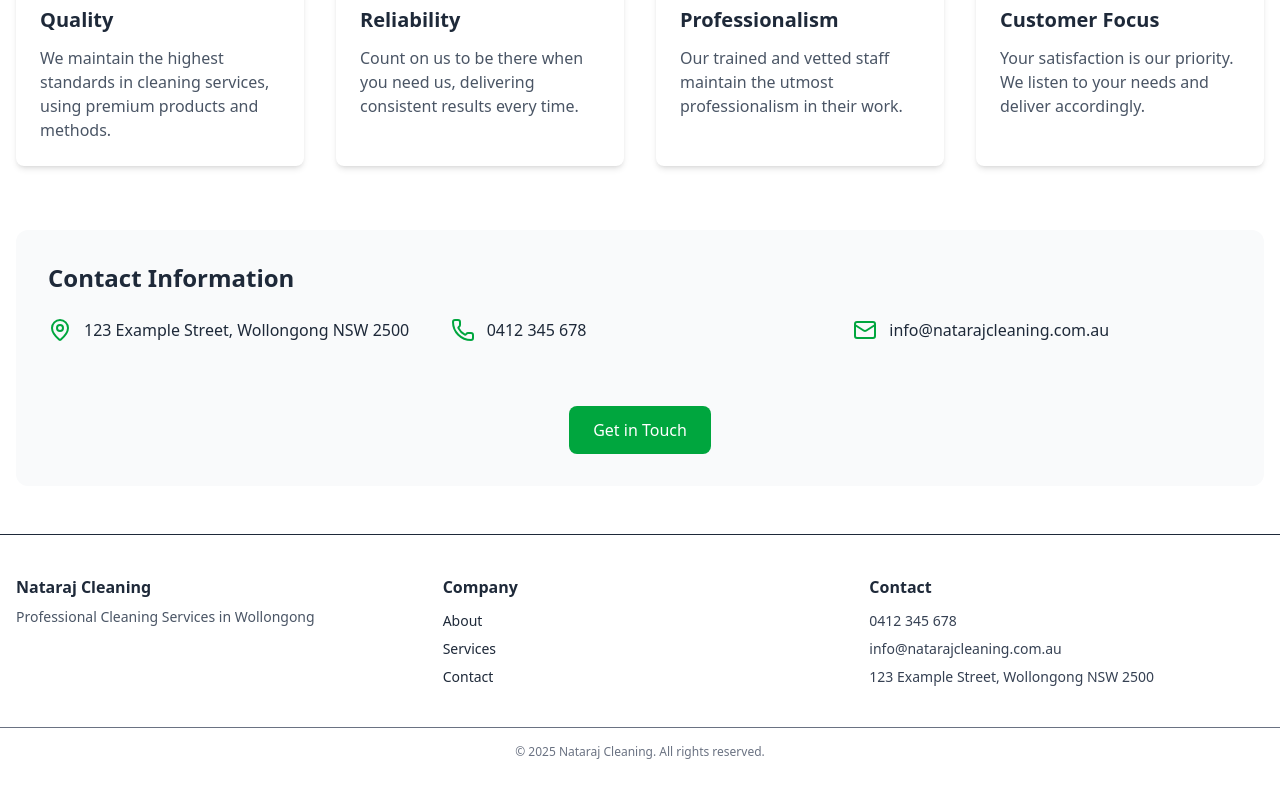
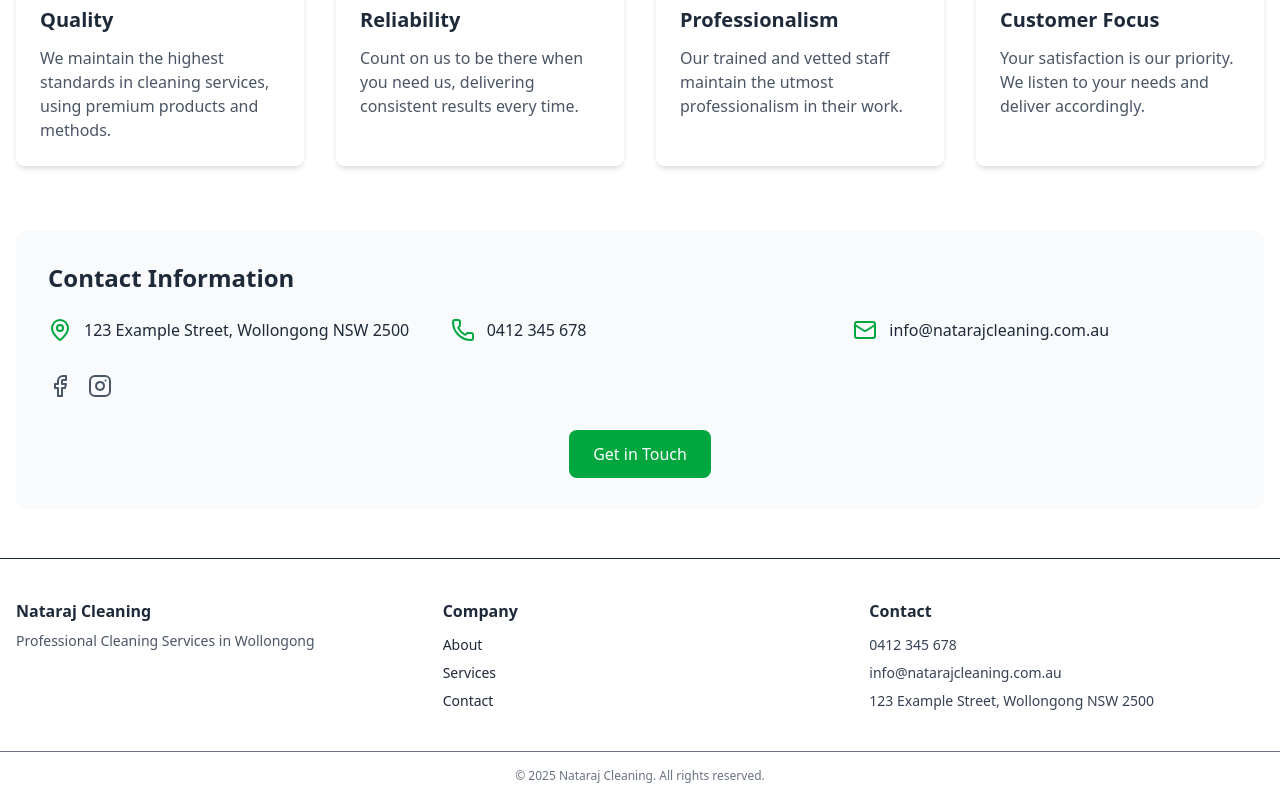
Before and after one commit to mkpaikara982/nataraj-cleaning, a Next.js app in the folder nataraj-cleaning/: page /about in a window 1280 px wide. Shown: the part 573-1373 px from the top of the page. Before the commit the page ends 1349 px from the top, so only its background shows below. Built offline with nearby package versions, Linux system fonts and the light colour scheme.

Commit message:
fixed build error

```diff
--- a/nataraj-cleaning/src/data/company.ts
+++ b/nataraj-cleaning/src/data/company.ts
@@ -44,8 +44,8 @@ export const companyInfo: CompanyInfo = {
       description: 'Your satisfaction is our priority. We listen to your needs and deliver accordingly.'
     }
   ],
-  // socialMedia: {
-  //   facebook: 'https://facebook.com/natarajcleaning',
-  //   instagram: 'https://instagram.com/natarajcleaning'
-  // }
+  socialMedia: {
+    facebook: 'https://facebook.com/natarajcleaning',
+    instagram: 'https://instagram.com/natarajcleaning'
+  }
 }
```
